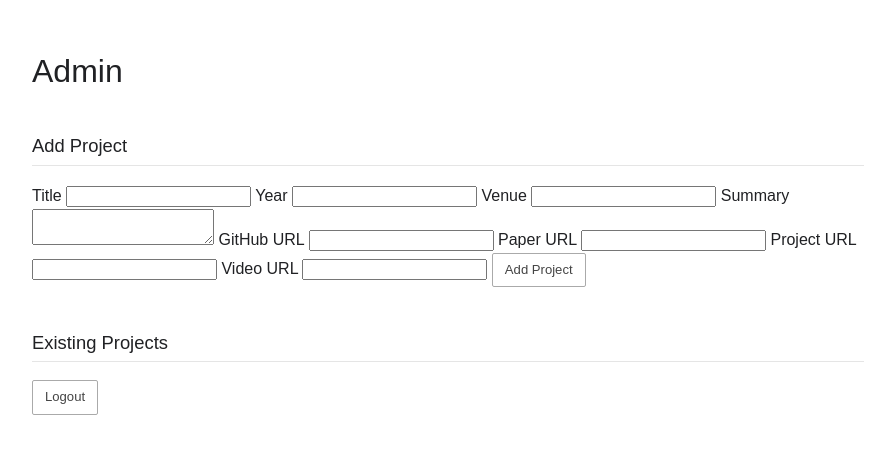
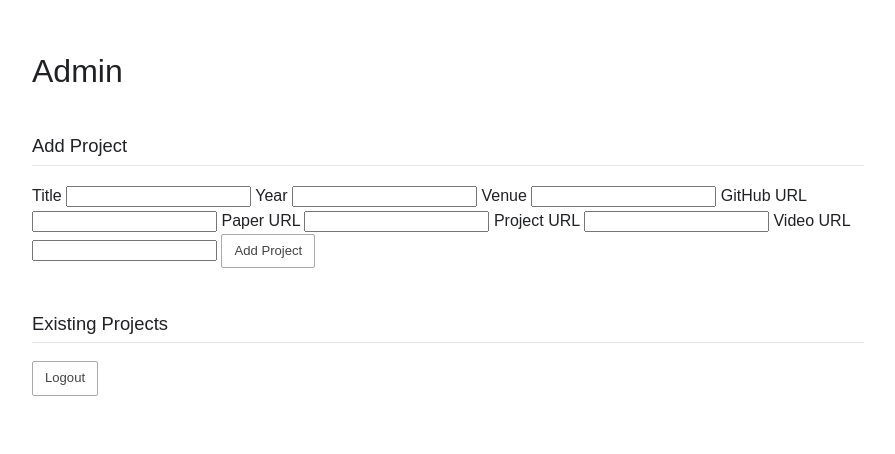
Before and after one commit to ducang/portfolio-web, a Flask app: page /admin in a window 1280 px wide. Shown: the top 454 px of the page, without its empty margins (192-1087 px from the left). Run offline with Flask 3, Linux system fonts and the light colour scheme; the visitor is signed in with stand-in values (Sample User, id 1); data that the repository does not hold is empty; some libraries are stand-ins or nearby versions.

Commit message:
update bug

```diff
--- a/templates/admin.html
+++ b/templates/admin.html
@@ -49,10 +49,6 @@
                 >
             </label>
 
-            <label>
-                Summary
-                <textarea name="summary"></textarea>
-            </label>
 
             <label>
                 GitHub URL
--- a/templates/edit_project.html
+++ b/templates/edit_project.html
@@ -51,11 +51,6 @@
         </label>
 
         <label>
-            Summary
-            <textarea name="summary">{{ project.summary or '' }}</textarea>
-        </label>
-
-        <label>
             GitHub URL
             <input
                 type="url"
```
